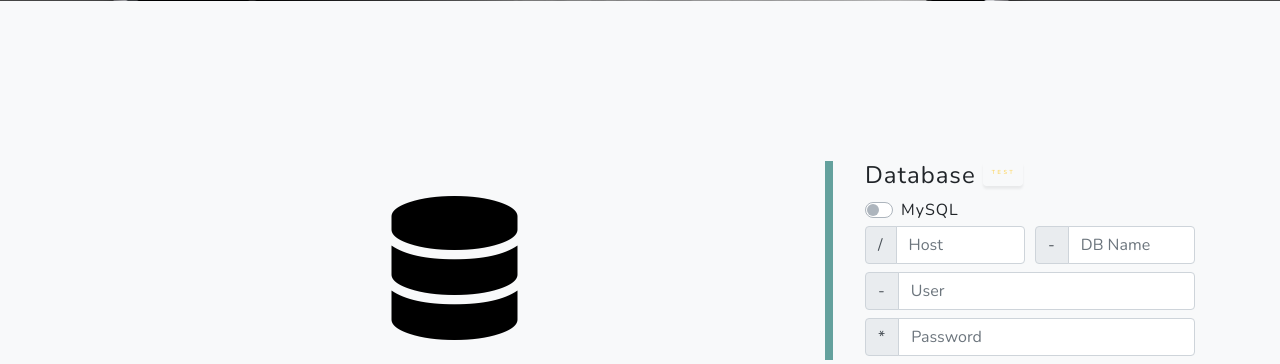
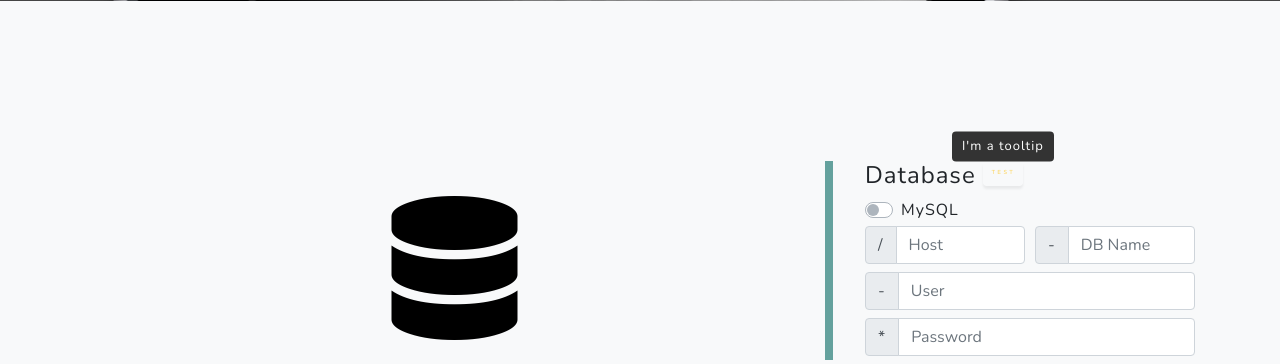
Before and after one commit to LBSInteractive/Zero, a PHP site: page /site/site_config/genoma/builder/builder.html in a window 1280 px wide. Shown: the part 1463-1827 px from the top of the page. Run offline with PHP 8.4, Linux system fonts and the light colour scheme; some libraries are stand-ins or nearby versions.

Commit message:
Popper
Add Package

```diff
--- a/package.json
+++ b/package.json
@@ -31,6 +31,7 @@
     },
     "dependencies": {
         "@fortawesome/fontawesome-free": "^5.13.0",
+        "@popperjs/core": "^2.4.0",
         "angular": "^1.7.2",
         "angular-animate": "^1.7.4",
         "angular-aria": "^1.7.4",
--- a/site/site_config/genoma/builder/builder.html
+++ b/site/site_config/genoma/builder/builder.html
@@ -103,17 +103,21 @@
             <div class="row align-items-center no-gutters mb-4 mb-lg-5">
                 <div class="col-xl-8 col-lg-7">
                     <center>
-                        <i class="fas fa-database fa-9x dataBaseColor" style="color:{{( dataBase.dataBaseColor.power ? dataBase.dataBaseColor.colorTrue : dataBase.dataBaseColor.colorFalse )}}"></i>
+                        <i class="fas fa-database fa-9x dataBaseColor"
+                            style="color:{{( dataBase.dataBaseColor.power ? dataBase.dataBaseColor.colorTrue : dataBase.dataBaseColor.colorFalse )}}"></i>
                     </center>
                 </div>
                 <div class="col-xl-4 col-lg-2">
                     <div class="featured-text text-center text-lg-left">
                         <h4>Database</h4>
-                        <button type="button" ng-disabled="!dataBase.dataBaseColor.power" ng-click="$gui.testDB()" class="btn btn-outline-warning testDB dataBaseColor " ng-class="{hoverDB: (dataBase.dataBaseColor.power && !dataBase.execution.testDB), testDBhovered: dataBase.dataBaseColor.power && !dataBase.execution.testDB}">Test</button>
+                        <button aria-describedby="tooltip" type="button" ng-disabled="!dataBase.dataBaseColor.power"
+                            ng-click="$gui.testDB()" class="btn btn-outline-warning testDB dataBaseColor" id="button"
+                            ng-class="{hoverDB: (dataBase.dataBaseColor.power && !dataBase.execution.testDB), testDBhovered: dataBase.dataBaseColor.power && !dataBase.execution.testDB}">Test</button>
+                        <div id="tooltip" role="tooltip">I'm a tooltip</div>
                         <p class="text-black-50 mb-0">
                             <div class="custom-control custom-switch">
-                                <input type="checkbox" ng-model="dataBase.mySQL.disabled"
-                                    class="custom-control-input" id="customSwitch1">
+                                <input type="checkbox" ng-model="dataBase.mySQL.disabled" class="custom-control-input"
+                                    id="customSwitch1">
                                 <label class="custom-control-label" for="customSwitch1">MySQL</label>
                             </div>
                             <form>
@@ -124,8 +128,8 @@
                                             <div class="input-group-prepend">
                                                 <div class="input-group-text">/</div>
                                             </div>
-                                            <input type="text" ng-model="dataBase.host.val" class="form-control" id="inlineFormInputGroupHost"
-                                                placeholder="Host">
+                                            <input type="text" ng-model="dataBase.host.val" class="form-control"
+                                                id="inlineFormInputGroupHost" placeholder="Host">
                                         </div>
                                     </div>
                                     <div class="col-sm-6 my-1">
@@ -134,8 +138,8 @@
                                             <div class="input-group-prepend">
                                                 <div class="input-group-text">-</div>
                                             </div>
-                                            <input type="text" ng-model="dataBase.dbName.val" class="form-control" id="inlineFormInputGroupDbName"
-                                                placeholder="DB Name">
+                                            <input type="text" ng-model="dataBase.dbName.val" class="form-control"
+                                                id="inlineFormInputGroupDbName" placeholder="DB Name">
                                         </div>
                                     </div>
                                     <div class="col-sm-12 my-1">
@@ -144,8 +148,8 @@
                                             <div class="input-group-prepend">
                                                 <div class="input-group-text">-</div>
                                             </div>
-                                            <input type="text" ng-model="dataBase.user.val" class="form-control" id="inlineFormInputGroupUser"
-                                                placeholder="User">
+                                            <input type="text" ng-model="dataBase.user.val" class="form-control"
+                                                id="inlineFormInputGroupUser" placeholder="User">
                                         </div>
                                     </div>
                                     <div class="col-sm-12 my-1">
@@ -154,8 +158,8 @@
                                             <div class="input-group-prepend">
                                                 <div class="input-group-text">*</div>
                                             </div>
-                                            <input type="text" ng-model="dataBase.password.val" class="form-control" id="inlineFormInputGroupPassword"
-                                                placeholder="Password">
+                                            <input type="text" ng-model="dataBase.password.val" class="form-control"
+                                                id="inlineFormInputGroupPassword" placeholder="Password">
                                         </div>
                                     </div>
                                 </div>
@@ -296,6 +300,7 @@
 
     <!-- UI -->
     <script src="/node_modules/bootstrap/dist/js/bootstrap.bundle.min.js"></script>
+    <script src="/node_modules/@popperjs/core/dist/umd/popper.min.js"></script>
     <!-- UI -->
 
     <!-- JS UI External -->
@@ -303,6 +308,39 @@
     <script src="/site/site_config/external/grayscale/js/grayscale.min.js"></script>
     <!-- JS UI External -->
 
+    <script>
+        const button = document.querySelector('#button');
+        const tooltip = document.querySelector('#tooltip');
+
+        // Pass the button, the tooltip, and some options, and Popper will do the
+        // magic positioning for you:
+        Popper.createPopper(button, tooltip, {
+            placement: 'top',
+        });
+
+        function show() {
+            tooltip.setAttribute('data-show', '');
+        }
+
+        function hide() {
+            tooltip.removeAttribute('data-show');
+        }
+
+        const showEvents = ['mouseenter', 'focus'];
+        const hideEvents = ['mouseleave', 'blur'];
+
+        showEvents.forEach(event => {
+            button.addEventListener(event, show);
+        });
+
+        hideEvents.forEach(event => {
+            button.addEventListener(event, hide);
+        });
+
+    </script>
+
+
+
 </body>
 
 </html>
--- a/site/site_config/media/CSS/builder.css
+++ b/site/site_config/media/CSS/builder.css
@@ -4,8 +4,7 @@
   transition-duration: 0.35s;
 }
 
-
-@media (min-width: 1200px){
+@media (min-width: 1200px) {
   div .testDB {
     padding: 0.5rem 0.5rem;
     position: absolute;
@@ -15,8 +14,7 @@
   }
 }
 
-
-@media (max-width: 1199px){
+@media (max-width: 1199px) {
   div .testDB {
     margin: 1rem;
     padding: 0.5rem 0.5rem;
@@ -24,12 +22,10 @@
     /* position: absolute;
         left: 9.9rem;
         top: 0rem; */
-
   }
 }
 
-
-@media (max-width: 1199px){
+@media (max-width: 1199px) {
   div .testDB {
     margin: 1rem;
     padding: 0.5rem 0.5rem;
@@ -37,17 +33,14 @@
     /* position: absolute;
         left: 9.9rem;
         top: 0rem; */
-
   }
 }
-
 
 div .testDBhovered {
   color: #212529;
   background-color: #ffc107 !important;
   border-color: #ffc107 !important;
 }
-
 
 .hoverDB {
   border-radius: 0rem;
@@ -56,8 +49,19 @@ div .testDBhovered {
   animation-fill-mode: forwards;
 }
 
+@keyframes hovered {
+  from {
+    border-radius: 0rem;
+  }
+  to {
+    border-radius: 1rem;
+  }
+}
 
-@keyframes hovered {
-  from {border-radius:0rem;}
-  to {border-radius:1rem;}
+#tooltip {
+  background-color: #333;
+  color: white;
+  padding: 5px 10px;
+  border-radius: 4px;
+  font-size: 13px;
 }
```
Also changed, not shown: package-lock.json. Lines whose indentation alone changed are shown as unchanged.
